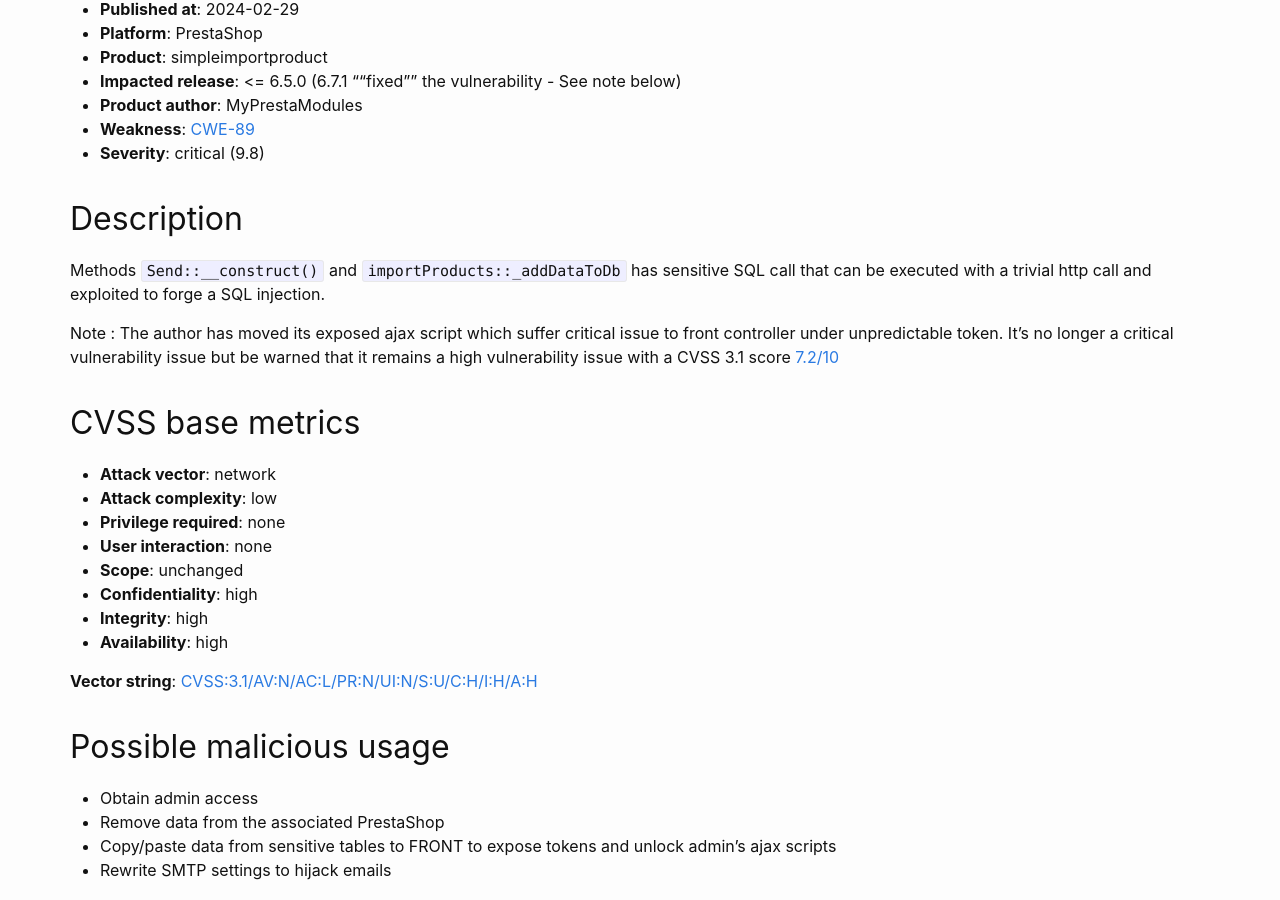
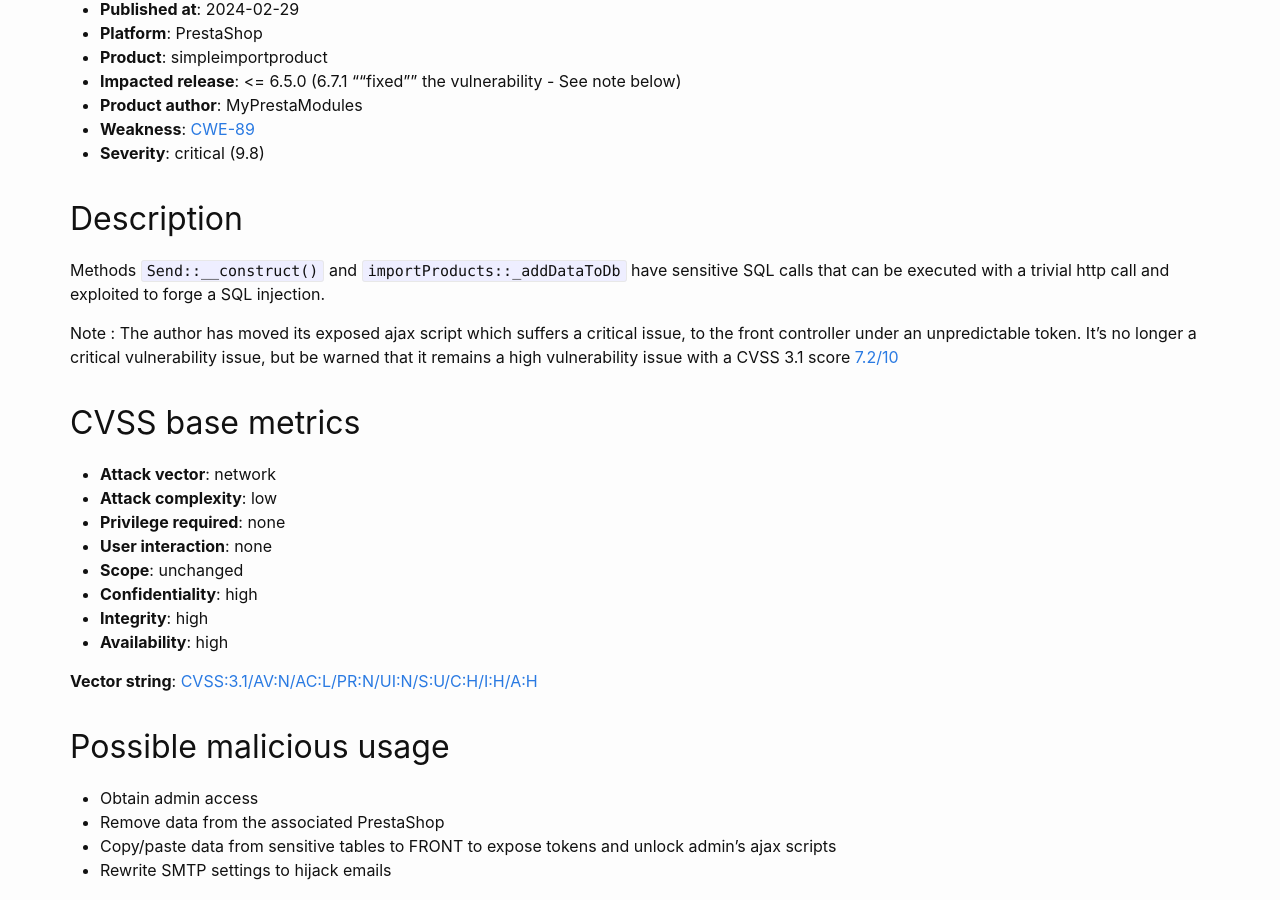
Before and after one commit to friends-of-presta/security-advisories, a Jekyll site: the page built from _posts/2024-02-29-simpleimportproduct.md, in a window 1280 px wide and 900 px high, scrolled down 839 px. Built offline with Jekyll 4.4.1, drawn with Linux system fonts in a browser that asks for light colours.

Commit message:
Update 2024-02-29-simpleimportproduct.md
english

```diff
--- a/_posts/2024-02-29-simpleimportproduct.md
+++ b/_posts/2024-02-29-simpleimportproduct.md
@@ -26,9 +26,9 @@ In the module "Product Catalog (CSV, Excel) Import" (simpleimportproduct) up to
 
 ## Description
 
-Methods `Send::__construct()` and `importProducts::_addDataToDb` has sensitive SQL call that can be executed with a trivial http call and exploited to forge a SQL injection.
+Methods `Send::__construct()` and `importProducts::_addDataToDb` have sensitive SQL calls that can be executed with a trivial http call and exploited to forge a SQL injection.
 
-Note : The author has moved its exposed ajax script which suffer critical issue to front controller under unpredictable token. It's no longer a critical vulnerability issue but be warned that it remains a high vulnerability issue with a CVSS 3.1 score [7.2/10](https://nvd.nist.gov/vuln-metrics/cvss/v3-calculator?vector=AV:N/AC:L/PR:H/UI:N/S:U/C:H/I:H/A:H)
+Note : The author has moved its exposed ajax script which suffers a critical issue, to the front controller under an unpredictable token. It's no longer a critical vulnerability issue, but be warned that it remains a high vulnerability issue with a CVSS 3.1 score [7.2/10](https://nvd.nist.gov/vuln-metrics/cvss/v3-calculator?vector=AV:N/AC:L/PR:H/UI:N/S:U/C:H/I:H/A:H)
 
 
 ## CVSS base metrics
```
